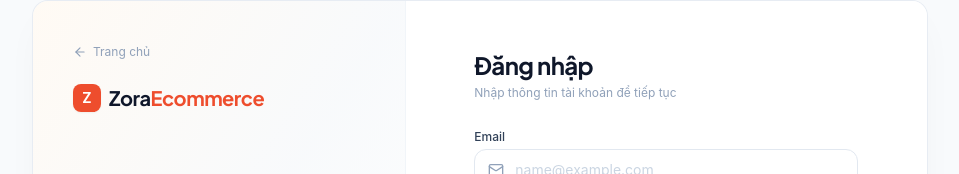
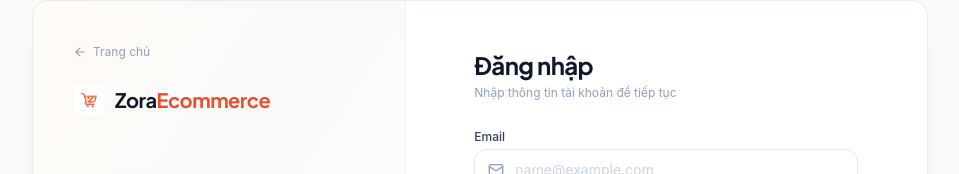
Before and after one commit to ThaiDevv/ZoraEcommerce-Frontend, a React (Vite) app: page / in a window 1280 px wide. Shown: the part 120-294 px from the top of the page, without its empty margins (160-1119 px from the left). Built offline with nearby package versions, Linux system fonts and the light colour scheme.

Commit message:
[FEAT] Add modern shopping cart logo asset and integrate into index.html and LoginPage

```diff
--- a/index.html
+++ b/index.html
@@ -2,7 +2,7 @@
 <html lang="vi">
   <head>
     <meta charset="UTF-8" />
-    <link rel="icon" type="image/svg+xml" href="/favicon.svg" />
+    <link rel="icon" type="image/svg+xml" href="/logo.png" />
     <meta name="viewport" content="width=device-width, initial-scale=1.0" />
     <meta name="description" content="ZoraEcommerce - Nền tảng mua sắm thương mại điện tử chất lượng, giao nhanh, giá ưu đãi" />
     <title>ZoraEcommerce - Mua sắm thông minh, trải nghiệm đỉnh cao</title>
--- a/src/pages/LoginPage.tsx
+++ b/src/pages/LoginPage.tsx
@@ -67,10 +67,8 @@ export default function LoginPage() {
               <ArrowLeft className="w-3.5 h-3.5" />
               Trang chủ
             </Link>
-            <div className="flex items-center gap-2">
-              <span className="w-7 h-7 rounded-lg bg-[#ee4d2d] text-white flex items-center justify-center font-bold text-sm shadow-xs">
-                Z
-              </span>
+            <div className="flex items-center gap-2.5">
+              <img src="/logo.png" alt="ZoraEcommerce Logo" className="w-8 h-8 object-contain rounded-lg" />
               <span className="text-xl font-bold text-[#0F172A] tracking-tight font-['Plus_Jakarta_Sans']">
                 Zora<span className="text-[#ee4d2d]">Ecommerce</span>
               </span>
```
Also changed, not shown: public/favicon.png (added), public/logo.png (added).
